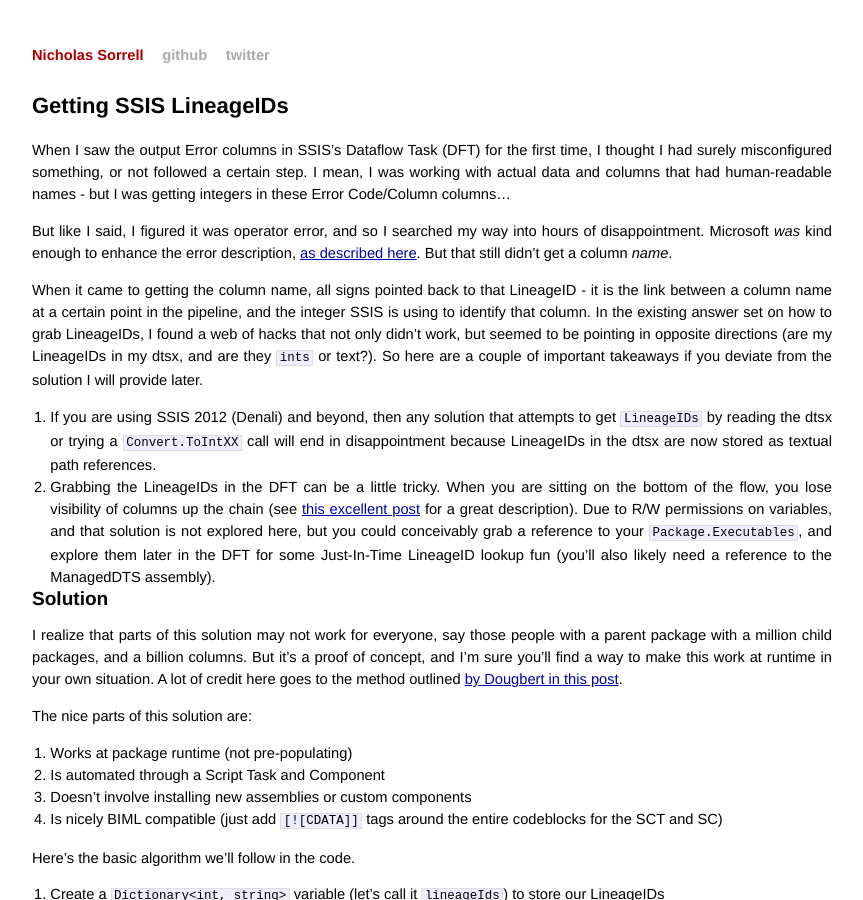
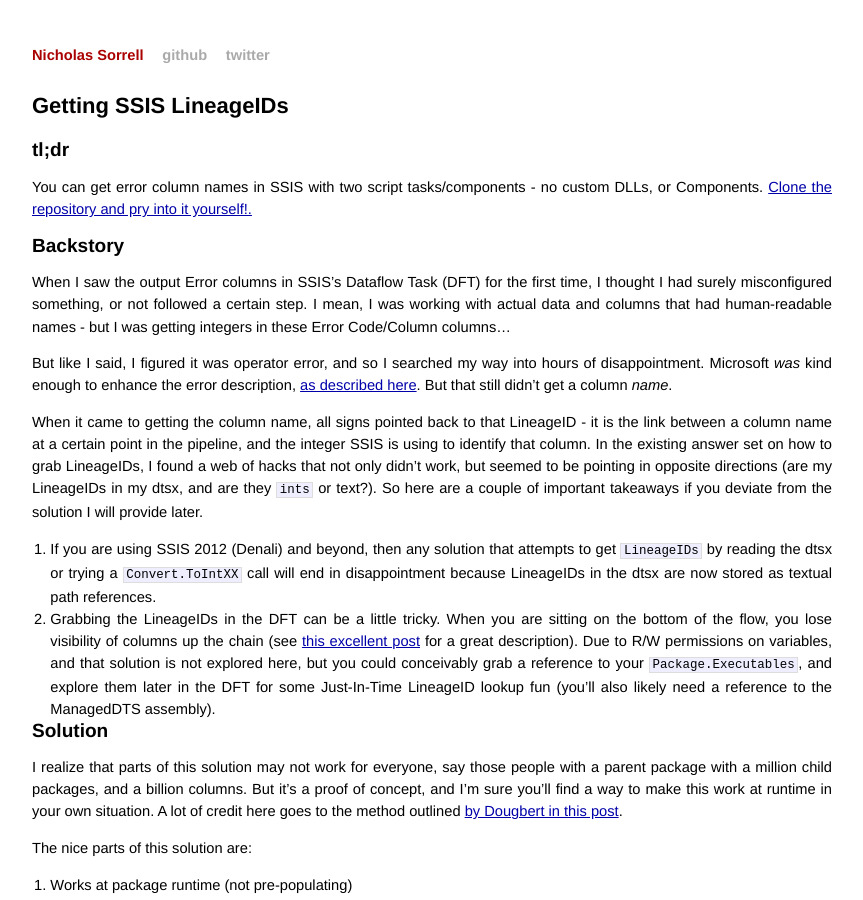
Before and after one commit to sorrell/sorrell.github.com, a Jekyll site: the page built from _posts/2015-09-14-Getting-SSIS-LineageIDs.md, in a window 1280 px wide and 900 px high. Shown: the whole window, without its empty margins (208-1071 px from the left). Built offline with Jekyll 4.4.1, drawn with Linux system fonts in a browser that asks for light colours; Markdown is read by kramdown in place of the engine named in the settings; comment, search, counter and statistics services are not loaded; some of the changed text lies outside the part shown.

Commit message:
Added repo link

```diff
--- a/_posts/2015-09-14-Getting-SSIS-LineageIDs.md
+++ b/_posts/2015-09-14-Getting-SSIS-LineageIDs.md
@@ -4,7 +4,10 @@ title: Getting SSIS LineageIDs
 tags: [SSIS, BIML]
 ---
 # {{ page.title }}
+## tl;dr
+You can get error column names in SSIS with two script tasks/components - no custom DLLs, or Components. [Clone the repository and pry into it yourself!.](https://github.com/sorrell/GetErrorColumnNames)
 
+## Backstory
 When I saw the output Error columns in SSIS's Dataflow Task (DFT) for the first time, I thought I had surely misconfigured something, or not followed a certain step.  I mean, I was working with actual data and columns that had human-readable names - but I was getting integers in these Error Code/Column columns...
 
 But like I said, I figured it was operator error, and so I searched my way into hours of disappointment. Microsoft *was* kind enough to enhance the error description, [as described here](https://msdn.microsoft.com/en-us/library/ms345163.aspx).  But that still didn't get a column *name*.
@@ -163,3 +166,5 @@ What I like about this solution is I don't have to run any scripts/packages to p
 Here's the nice output I get in SSMS when I need to see where I'm erring!
 
 ![Overview](/images/201509-SSIS/Output.png)
+
+[Clone the repository and pry into it yourself!](https://github.com/sorrell/GetErrorColumnNames)
```
